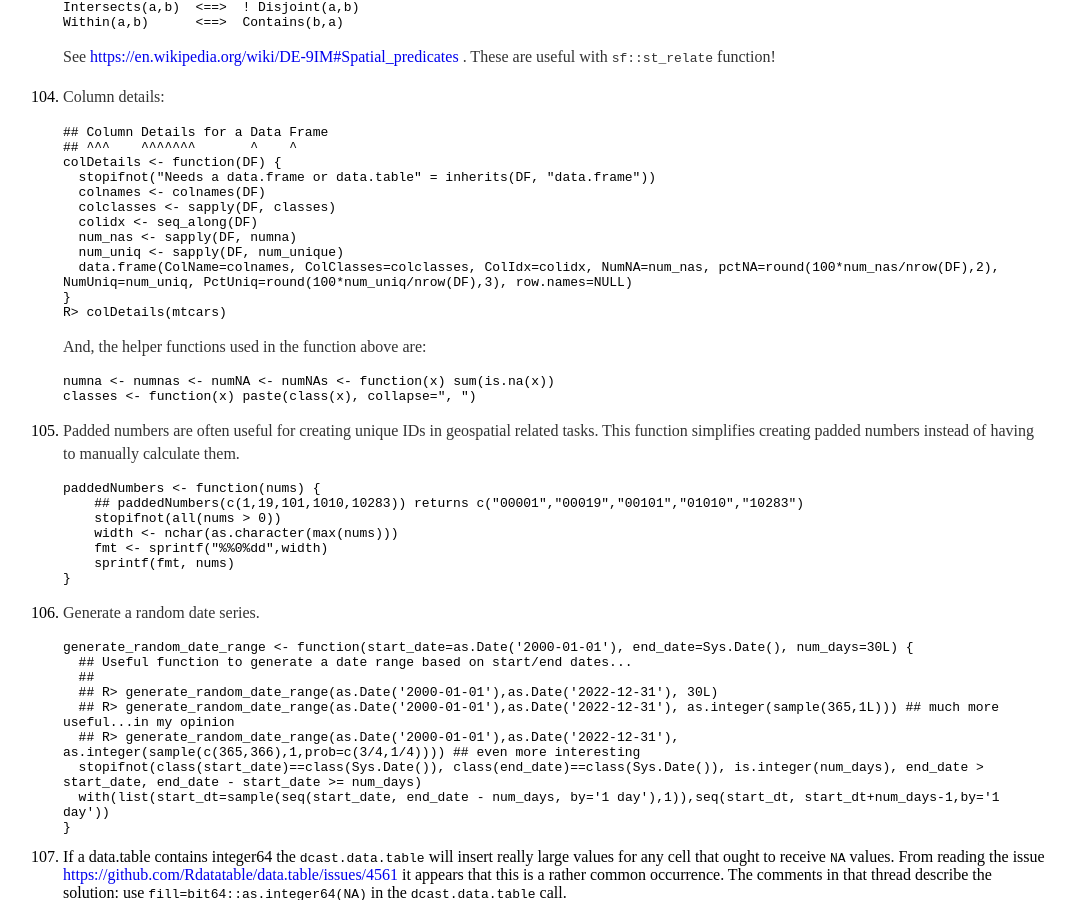
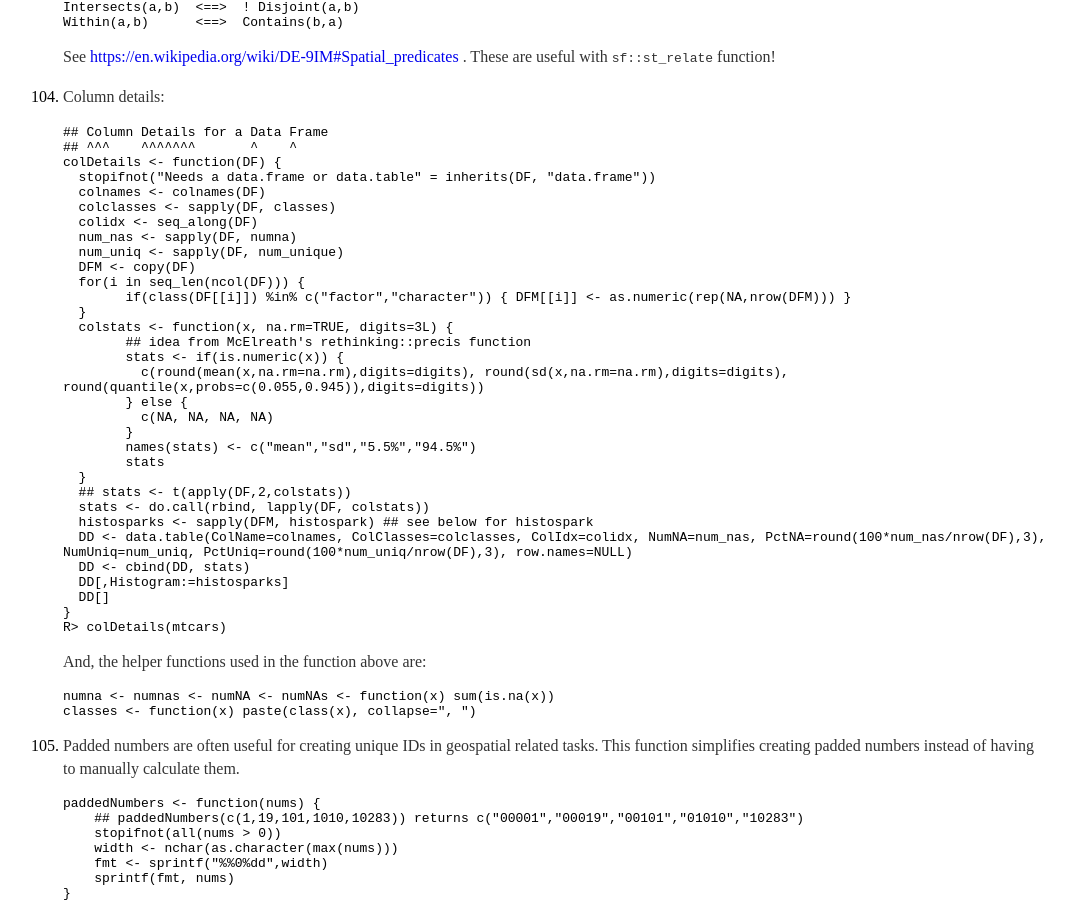
Before and after one commit to vlulla/vlulla.github.io, a Jekyll site: the page built from NOTES_R.md, in a window 1280 px wide and 900 px high, scrolled down 21824 px. Shown: the whole window, without its empty margins (105-1180 px from the left). Built offline with Jekyll 4.4.1, drawn with Linux system fonts in a browser that asks for light colours.

Commit message:
Updated functions/notes based on learnings of the last few months.

````diff
--- a/NOTES_R.md
+++ b/NOTES_R.md
@@ -1671,17 +1671,37 @@ layout: default
 104. Column details:
 
      ```r
-     ## Column Details for a Data Frame
-     ## ^^^    ^^^^^^^       ^    ^
-     colDetails <- function(DF) {
-       stopifnot("Needs a data.frame or data.table" = inherits(DF, "data.frame"))
-       colnames <- colnames(DF)
-       colclasses <- sapply(DF, classes)
-       colidx <- seq_along(DF)
-       num_nas <- sapply(DF, numna)
-       num_uniq <- sapply(DF, num_unique)
-       data.frame(ColName=colnames, ColClasses=colclasses, ColIdx=colidx, NumNA=num_nas, pctNA=round(100*num_nas/nrow(DF),2), NumUniq=num_uniq, PctUniq=round(100*num_uniq/nrow(DF),3), row.names=NULL)
-     }
+	 ## Column Details for a Data Frame
+	 ## ^^^    ^^^^^^^       ^    ^
+	 colDetails <- function(DF) {
+	   stopifnot("Needs a data.frame or data.table" = inherits(DF, "data.frame"))
+	   colnames <- colnames(DF)
+	   colclasses <- sapply(DF, classes)
+	   colidx <- seq_along(DF)
+	   num_nas <- sapply(DF, numna)
+	   num_uniq <- sapply(DF, num_unique)
+	   DFM <- copy(DF)
+	   for(i in seq_len(ncol(DF))) {
+	 	if(class(DF[[i]]) %in% c("factor","character")) { DFM[[i]] <- as.numeric(rep(NA,nrow(DFM))) }
+	   }
+	   colstats <- function(x, na.rm=TRUE, digits=3L) {
+	 	## idea from McElreath's rethinking::precis function
+	 	stats <- if(is.numeric(x)) {
+	 	  c(round(mean(x,na.rm=na.rm),digits=digits), round(sd(x,na.rm=na.rm),digits=digits), round(quantile(x,probs=c(0.055,0.945)),digits=digits))
+	 	} else {
+	 	  c(NA, NA, NA, NA)
+	 	}
+	 	names(stats) <- c("mean","sd","5.5%","94.5%")
+	 	stats
+	   }
+	   ## stats <- t(apply(DF,2,colstats))
+	   stats <- do.call(rbind, lapply(DF, colstats))
+	   histosparks <- sapply(DFM, histospark) ## see below for histospark
+	   DD <- data.table(ColName=colnames, ColClasses=colclasses, ColIdx=colidx, NumNA=num_nas, PctNA=round(100*num_nas/nrow(DF),3), NumUniq=num_uniq, PctUniq=round(100*num_uniq/nrow(DF),3), row.names=NULL)
+	   DD <- cbind(DD, stats)
+	   DD[,Histogram:=histosparks]
+	   DD[]
+	 }
      R> colDetails(mtcars)
      ```
 
````
Also changed, not shown: 1 other file.
